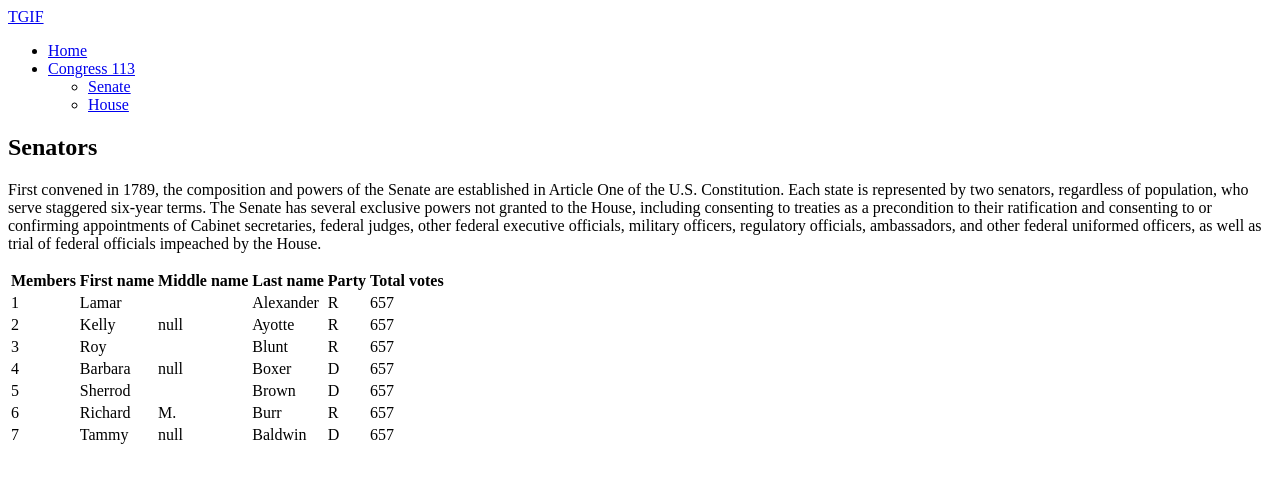
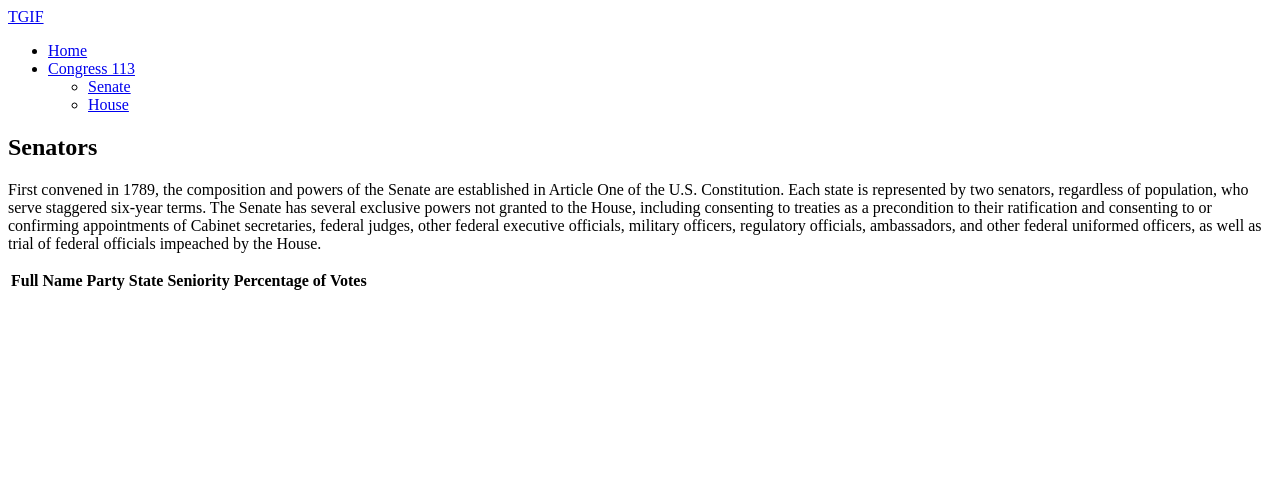
Before and after one commit to Molina-Daniel/Ubiqum-Web-Developer-Bootcamp, a plain HTML site: page Module 2. Introduction to JavaScript Development/Task 2. Access and Display Public Data/TGIF Project/senate-starter-page.html in a window 1280 px wide. Drawn offline with Linux system fonts and the light colour scheme.

Commit message:
module 2, task 2, start working on TGIF project

```diff
--- a/Module 2. Introduction to JavaScript Development/Task 2. Access and Display Public Data/TGIF Project/senate-starter-page.html
+++ b/Module 2. Introduction to JavaScript Development/Task 2. Access and Display Public Data/TGIF Project/senate-starter-page.html
@@ -1,6 +1,12 @@
 <!DOCTYPE html>
 <html lang="en">
+
 <head>
+
+	<meta charset="UTF-8">
+	<meta name="viewport" content="width=device-width, initial-scale=1.0">
+	<meta http-equiv="X-UA-Compatible" content="ie=edge">
+	<title>Senate Data</title>
 
 </head>
 
@@ -10,11 +16,11 @@
 			<div>
 				<a href="#">TGIF</a>
 			</div>
-            <ul >
+			<ul>
 				<li><a href="#">Home</a></li>
-              <li >
+				<li>
 					<a href="#">Congress 113</a>
-                <ul >
+					<ul>
 						<li><a href="#">Senate</a></li>
 						<li><a href="#">House</a></li>
 					</ul>
@@ -31,77 +37,31 @@
 	<!--Table container-->
 	<div>
 		<h2>Senators</h2>
-            <p>First convened in 1789, the composition and powers of the Senate are established in Article One of the U.S. Constitution. Each state is represented by two senators, regardless of population, who serve staggered six-year terms. The Senate has several exclusive powers not granted to the House, including consenting to treaties as a precondition to their ratification and consenting to or confirming appointments of Cabinet secretaries, federal judges, other federal executive officials, military officers, regulatory officials, ambassadors, and other federal uniformed officers, as well as trial of federal officials impeached by the House.</p>
+		<p>First convened in 1789, the composition and powers of the Senate are established in Article One of the U.S.
+			Constitution. Each state is represented by two senators, regardless of population, who serve staggered
+			six-year terms. The Senate has several exclusive powers not granted to the House, including consenting to
+			treaties as a precondition to their ratification and consenting to or confirming appointments of Cabinet
+			secretaries, federal judges, other federal executive officials, military officers, regulatory officials,
+			ambassadors, and other federal uniformed officers, as well as trial of federal officials impeached by the
+			House.</p>
 		<table>
 			<thead>
 				<tr>
-                        <th>Members</th>
-                        <th>First name</th>
-                        <th>Middle name</th>
-                        <th>Last name</th>
+					<th>Full Name</th>
 					<th>Party</th>
-                        <th>Total votes</th>
+					<th>State</th>
+					<th>Seniority</th>
+					<th>Percentage of Votes</th>
 				</tr>
 			</thead>
-                <tbody>
-                    <tr>
-                        <td>1</td>
-                        <td>Lamar</td>
-                        <td></td>
-                        <td>Alexander</td>
-                        <td>R</td>
-                        <td>657</td>
-                    </tr>
-                    <tr>
-                        <td>2</td>
-                        <td>Kelly</td>
-                        <td>null</td>
-                        <td>Ayotte</td>
-                        <td>R</td>
-                        <td>657</td>
-                    </tr>
-                    <tr>
-                        <td>3</td>
-                        <td>Roy</td>
-                        <td></td>
-                        <td>Blunt</td>
-                        <td>R</td>
-                        <td>657</td>
-                    </tr>
-                    <tr>
-                        <td>4</td>
-                        <td>Barbara</td>
-                        <td>null</td>
-                        <td>Boxer</td>
-                        <td>D</td>
-                        <td>657</td>
-                    </tr>
-                    <tr>
-                        <td>5</td>
-                        <td>Sherrod</td>
-                        <td></td>
-                        <td>Brown</td>
-                        <td>D</td>
-                        <td>657</td>
-                    </tr>
-                    <tr>
-                        <td>6</td>
-                        <td>Richard</td>
-                        <td>M.</td>
-                        <td>Burr</td>
-                        <td>R</td>
-                        <td>657</td>
-                    </tr>
-                    <tr>
-                        <td>7</td>
-                        <td>Tammy</td>
-                        <td>null</td>
-                        <td>Baldwin</td>
-                        <td>D</td>
-                        <td>657</td>
-                    </tr>
+			<tbody id="senateData">
+
 			</tbody>
 		</table>
 	</div>
+
+	<script src="pro-congress-113-senate.js"></script>
+	<script src="senateTable.js"></script>
 </body>
+
 </html>
--- /dev/null
+++ b/Module 2. Introduction to JavaScript Development/Task 2. Access and Display Public Data/TGIF Project/senateTable.js
@@ -0,0 +1,51 @@
+"use strict"
+
+document.getElementById("senateData").innerHTML = JSON.stringify(senateData, null, 2);
+
+// senateData.results[0].members[0].first_name
+
+// coger el valor "x" del objeto senateData
+// crea una fila(tr)
+// crea una columna(td)
+// mete el valor "x" en la columna
+
+function getElement() {
+  let firstName = senateData.results[0].members[0].first_name;
+  return firstName;
+}
+console.log(getElement(senateData));
+
+function makeTR() {
+  let makeTR = document.createElement("tr");
+  return makeTR;
+}
+
+function makeTD() {
+  let makeTD = document.createElement("tr");
+  return makeTD;
+}
+
+function makeTable() {
+  let makeTR.innerHTML
+}
+
+function pushTheElement() {
+
+}
+
+
+// let makeTR = document.createElement("tr");
+// let makeTD = document.createElement("td");
+
+// makeTD.innerHTML = "Hola";
+// makeTD.classList.add("container");
+// makeTD.innerHTML = "Hola";
+
+// makeTR.appendChild(makeTD);
+
+// let table = document.getElementById("senateData");
+
+// table.appendChild(makeTR);
+
+// .insertRow
+// .insertCell
```
Also changed, not shown: Module 2. Introduction to JavaScript Development/Task 1. Get Started with JavaScript/JavaScript_Array_Function.js (+4 -4 lines), Module 2. Introduction to JavaScript Development/Task 2. Access and Display Public Data/TGIF Project/main.js (deleted, +0 -14 lines), Module 2. Introduction to JavaScript Development/Task 2. Access and Display Public Data/TGIF Project/senate-data.html (+2 -8 lines). Lines whose indentation alone changed are shown as unchanged.
